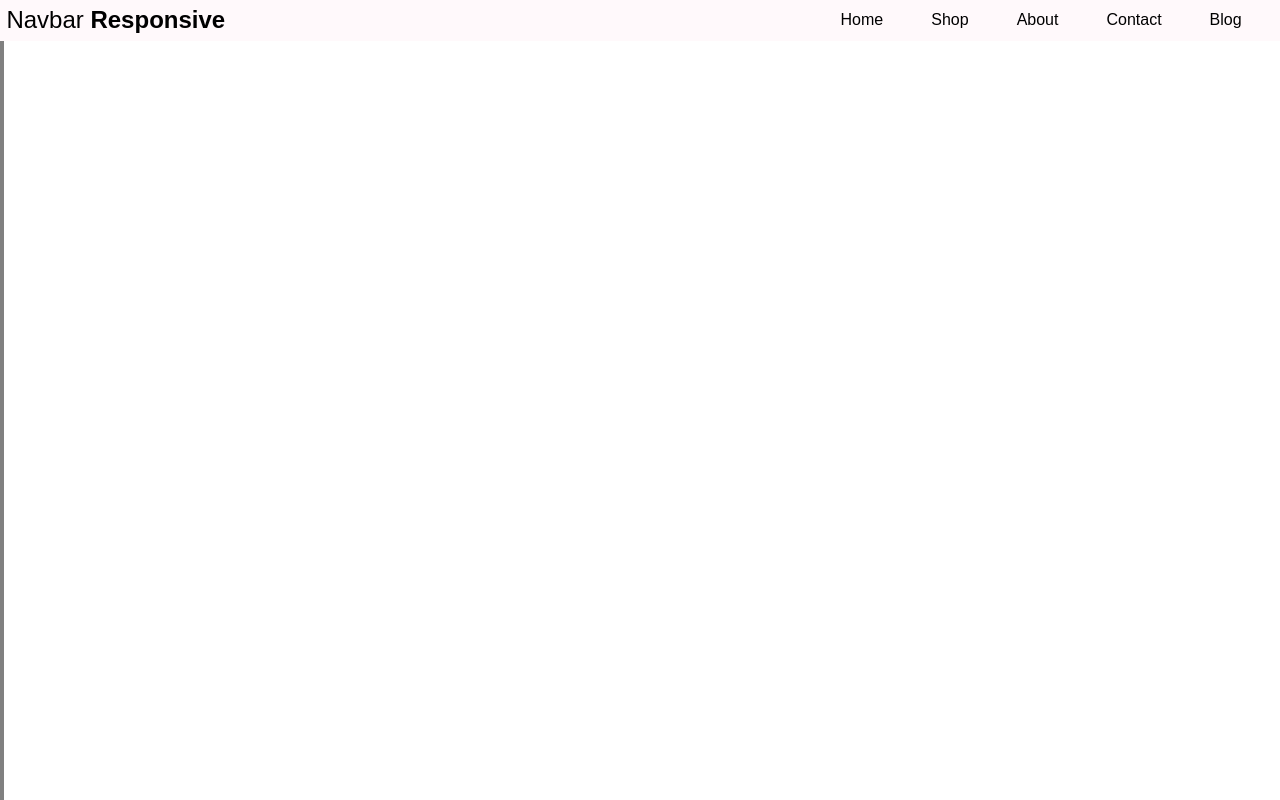
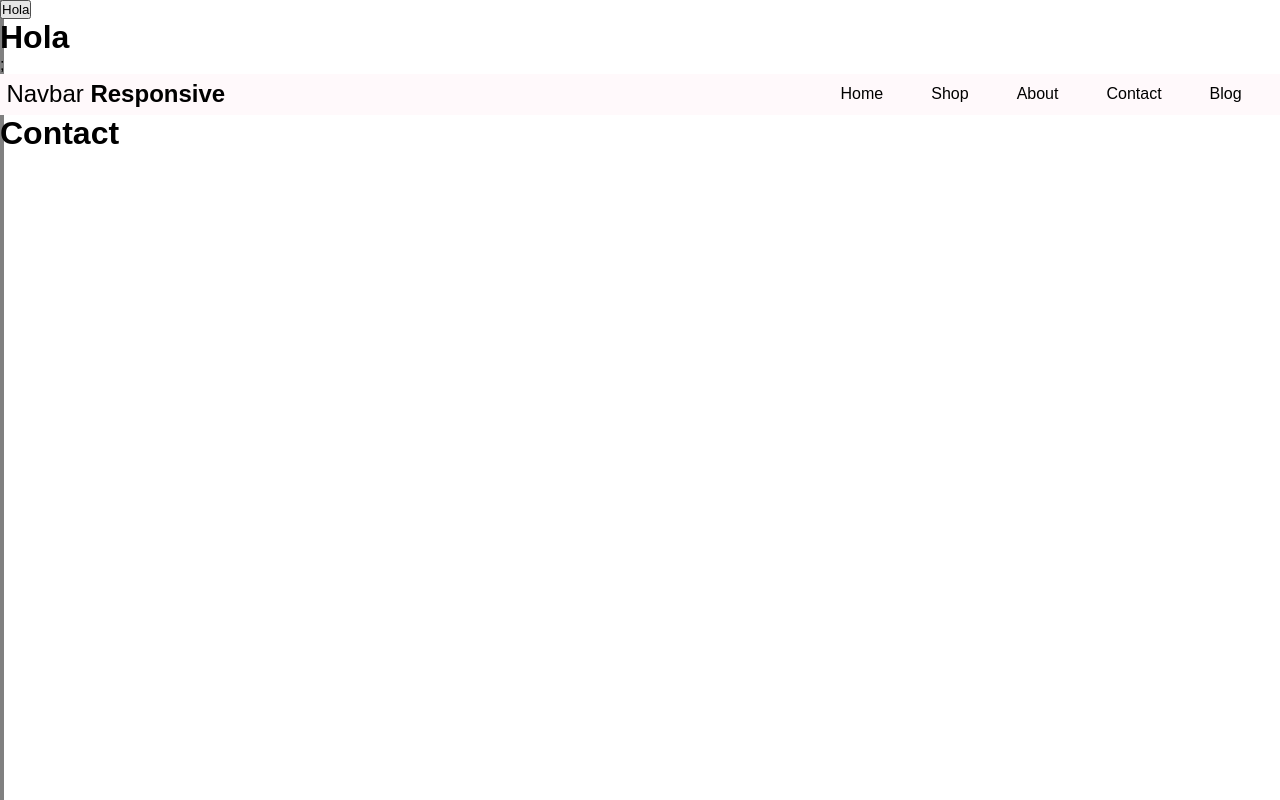
Before and after one commit to SantiB02/LABTP-FORK-DEPLOY, a React (Create React App) app: page / in a window 1280 px wide. Built offline with nearby package versions, Linux system fonts and the light colour scheme.

Commit message:
Feature: Context
Se crea contexto de usuario y pequeños cambios en jerarquía de componentes.

```diff
--- a/src/App.js
+++ /dev/null
@@ -1,12 +0,0 @@
-import './App.css';
-import Navbar from './components/NavBar';
-
-function App() {
-  return (
-    <>
-      <Navbar/>
-    </>
-  );
-}
-
-export default App;
--- /dev/null
+++ b/src/App.jsx
@@ -0,0 +1,22 @@
+import React from "react";
+import "./App.css";
+import { NavBar } from "./pages/components/NavBar";
+import { Home } from "./pages/Home";
+import { Contact } from "./pages/Contact";
+import { UserProvider } from "./contexts/userContext";
+
+export const userContext = React.createContext();
+
+function App() {
+  return (
+    <>
+      <UserProvider>
+        <Home />
+        <NavBar />
+        <Contact />
+      </UserProvider>
+    </>
+  );
+}
+
+export default App;
--- /dev/null
+++ b/src/contexts/userContext.jsx
@@ -0,0 +1,36 @@
+import React, { useState, useContext } from "react";
+
+const userContext = React.createContext();
+const userToggleContext = React.createContext();
+
+export function useUserContext() {
+  return useContext(userContext);
+}
+
+export function useUserToggleContext() {
+  return useContext(userToggleContext);
+}
+
+export function UserProvider({ children }) {
+  const [user, setUser] = useState("null");
+
+  const changeLogin = () => {
+    if (user) {
+      setUser(null);
+    } else {
+      setUser({ name: "Juan", email: "juanmail@mail.com" });
+    }
+  };
+
+  const handleLogin = () => {
+    changeLogin();
+  };
+
+  return (
+    <userContext.Provider value={user}>
+      <userToggleContext.Provider value={handleLogin}>
+        {children}
+      </userToggleContext.Provider>
+    </userContext.Provider>
+  );
+}
--- a/src/index.js
+++ b/src/index.js
@@ -5,7 +5,5 @@ import './index.css';
 
 const root = ReactDOM.createRoot(document.getElementById('root'));
 root.render(
-  <React.StrictMode>
     <App />
-  </React.StrictMode>
 );
--- a/src/pages/Home.jsx
+++ b/src/pages/Home.jsx
@@ -1,5 +1,13 @@
-import React from "react";
+import { useUserContext, useUserToggleContext } from "../contexts/userContext";
 
 export const Home = () => {
-  return <h1>Home</h1>;
+  const user = useUserContext();
+  console.log(user);
+  const handleLogin = useUserToggleContext();
+  return (
+    <>
+      <button onClick={handleLogin}>Hola</button>
+      <h1>{user && <p>Hola {user.name}</p>}</h1>;
+    </>
+  );
 };
--- a/src/components/NavBar.jsx
+++ b/src/pages/components/NavBar.jsx
@@ -2,7 +2,7 @@ import React, { useState, useEffect } from 'react';
 import styled from 'styled-components';
 import BurguerButton from './BurguerButton';
 
-function Navbar() {
+export const NavBar = () => {
   const [clicked, setClicked] = useState(false);
   const [showShadow, setShowShadow] = useState(false);
 
@@ -56,7 +56,6 @@ function Navbar() {
   );
 }
 
-export default Navbar;
 
 const NavContainer = styled.nav`
   h2 {
```
Also changed, not shown: src/AppFake.jsx (deleted, +0 -13 lines), src/pages/components/BurguerButton.js (renamed from src/components/BurguerButton.js).
